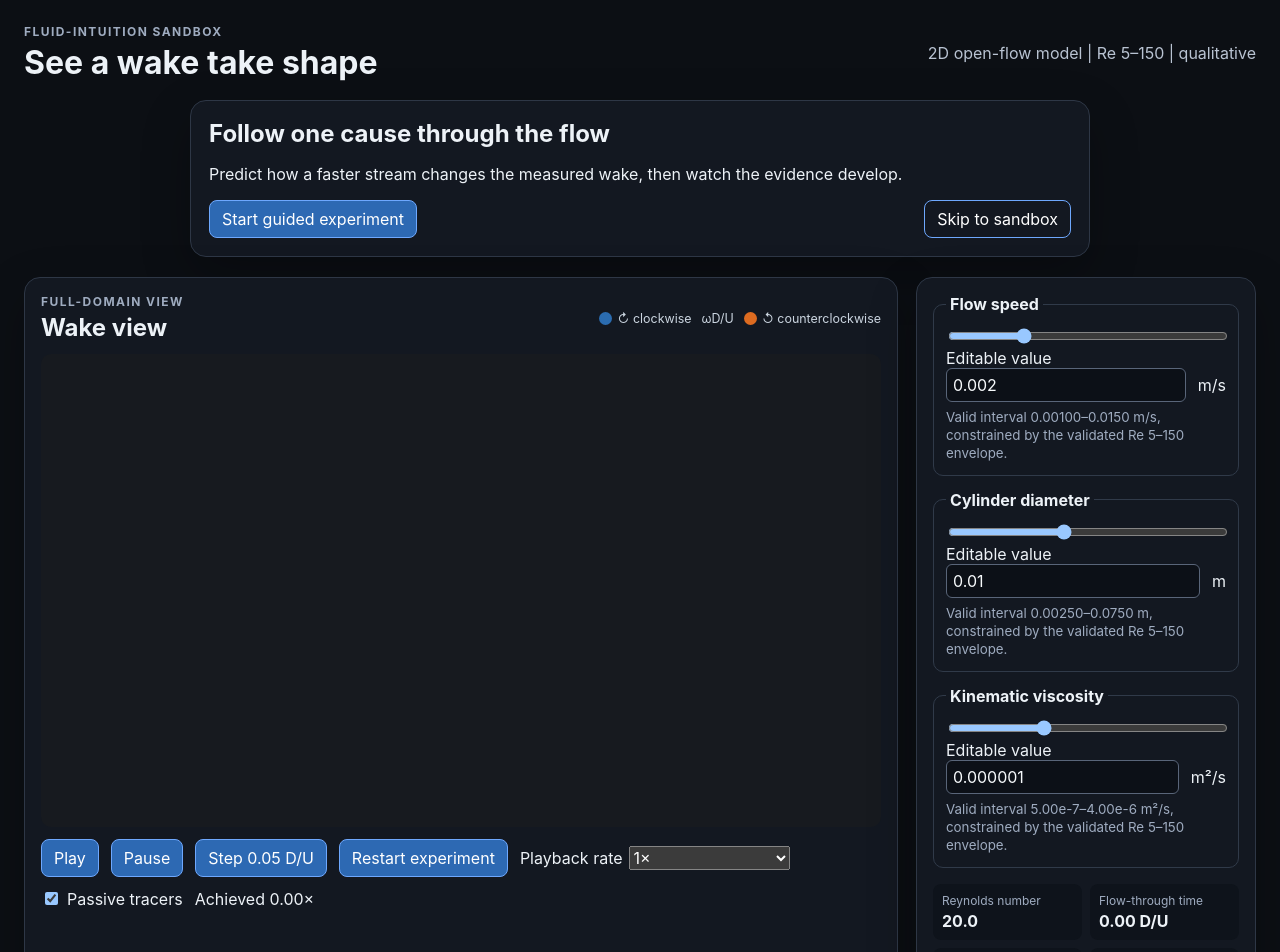
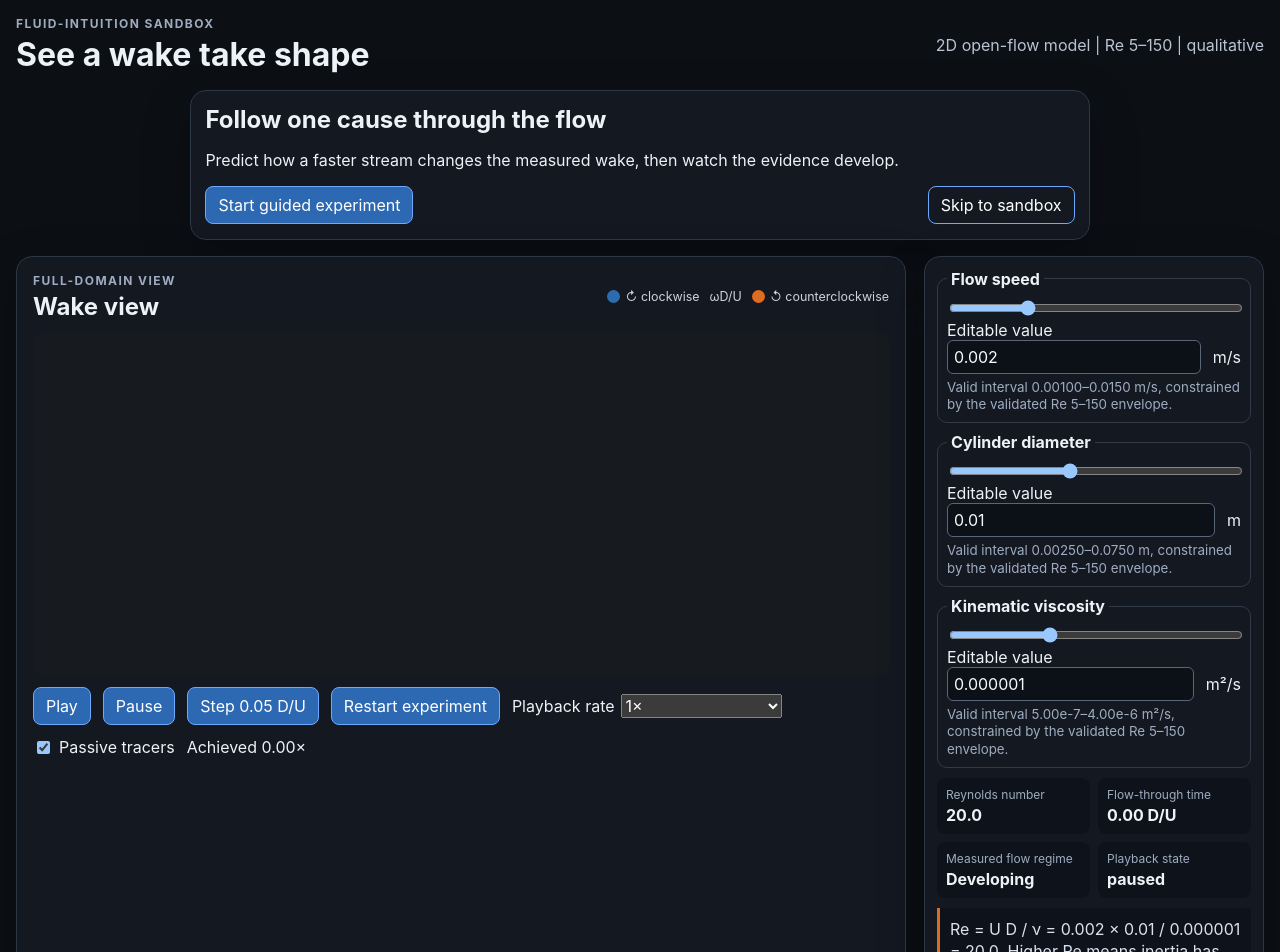
Before and after one commit to barnabyg/cfdVisualise, a Preact app: page / in a window 1280 px wide. Shown: the top 952 px of the page. Built offline with nearby package versions, Linux system fonts and the light colour scheme.

Commit message:
fix(layout): fit wake view to desktop viewport

```diff
--- a/src/ui/instrument-app.module.css
+++ b/src/ui/instrument-app.module.css
@@ -1,13 +1,13 @@
-.shell { min-height: 100vh; padding: 24px; background: #0c0f14; color: #edf2f7; font-family: Inter, ui-sans-serif, system-ui, sans-serif; }
+.shell { box-sizing: border-box; min-height: 100vh; max-width: 1800px; margin: 0 auto; padding: clamp(12px, 2vh, 24px); background: #0c0f14; color: #edf2f7; font-family: Inter, ui-sans-serif, system-ui, sans-serif; }
 .header, .panelHeading, .actions, .playback, .valueRow { display: flex; align-items: center; justify-content: space-between; gap: 12px; }
 .header h1, .panelHeading h2, .guide h2 { margin: 0; }
 .eyebrow { margin: 0 0 4px; color: #9facc0; font-size: .75rem; font-weight: 700; letter-spacing: .12em; text-transform: uppercase; }
 .scope, .tier { color: #b9c3d2; }
-.instrument { display: grid; grid-template-columns: minmax(0, 1fr) minmax(280px, 340px); gap: 18px; margin-top: 20px; }
+.instrument { display: grid; grid-template-columns: minmax(0, 1fr) minmax(280px, 340px); gap: clamp(12px, 1.5vw, 18px); margin-top: clamp(12px, 2vh, 20px); }
 .wakePanel, .controls, .guide, .failure { border: 1px solid #2e3746; border-radius: 16px; background: #131821; box-shadow: 0 18px 50px rgba(0,0,0,.24); }
-.wakePanel { padding: 16px; }
-.controls { padding: 16px; }
-.canvas { display: block; width: 100%; aspect-ratio: 16 / 9; margin: 12px 0; border-radius: 10px; background: #171a1f; }
+.wakePanel { padding: clamp(12px, 1.5vw, 16px); }
+.controls { padding: 12px; }
+.canvas { display: block; width: 100%; aspect-ratio: 5 / 2; margin: 12px 0; border-radius: 10px; background: #171a1f; }
 .legend { display: flex; gap: 10px; align-items: center; font-size: .78rem; color: #cbd5e0; }
 .legend span { display: inline-flex; gap: 5px; align-items: center; }
 .clockwise, .counterclockwise { width: 13px; height: 13px; border-radius: 50%; }
@@ -21,17 +21,17 @@ button:hover { background: #3a7ccb; }
 button:focus-visible, select:focus-visible, input:focus-visible { outline: 3px solid #f6ad55; outline-offset: 2px; }
 button:disabled { opacity: .5; cursor: not-allowed; }
 .secondary { background: transparent; }
-.control { margin: 0 0 14px; padding: 12px; border: 1px solid #303a49; border-radius: 10px; }
+.control { margin: 0 0 9px; padding: 9px; border: 1px solid #303a49; border-radius: 10px; }
 .control legend { padding: 0 4px; font-weight: 700; }
 .control input[type="range"] { width: 100%; }
 .control input[type="number"] { min-width: 0; width: 100%; padding: 6px; border-radius: 6px; border: 1px solid #596579; background: #0c1017; color: #f7fafc; }
-.control small { display: block; margin-top: 7px; color: #9facc0; line-height: 1.35; }
-.readouts { display: grid; grid-template-columns: 1fr 1fr; gap: 8px; margin: 16px 0; }
+.control small { display: block; margin-top: 5px; color: #9facc0; line-height: 1.3; }
+.readouts { display: grid; grid-template-columns: 1fr 1fr; gap: 8px; margin: 10px 0; }
 .readouts div { padding: 9px; border-radius: 8px; background: #0e131b; }
 .readouts dt { color: #9facc0; font-size: .75rem; }
 .readouts dd { margin: 3px 0 0; font-weight: 700; }
-.equation { padding: 12px; border-left: 3px solid #dd6b20; background: #0e131b; color: #dbe3ef; line-height: 1.45; }
-.guide, .failure { max-width: 900px; margin: 18px auto 0; padding: 18px; }
+.equation { margin: 10px 0 0; padding: 10px; border-left: 3px solid #dd6b20; background: #0e131b; color: #dbe3ef; line-height: 1.4; }
+.guide, .failure { max-width: 900px; margin: clamp(12px, 2vh, 18px) auto 0; padding: clamp(12px, 1.8vh, 18px); }
 .guide label { display: block; margin: 8px 0; }
 .failure { border-color: #c05621; }
 .comparison { margin-top: 18px; border-top: 1px solid #303a49; padding-top: 16px; }
```
Also changed, not shown: tests/browser/cpu-wake-view.e2e.ts (+8 -0 lines).
